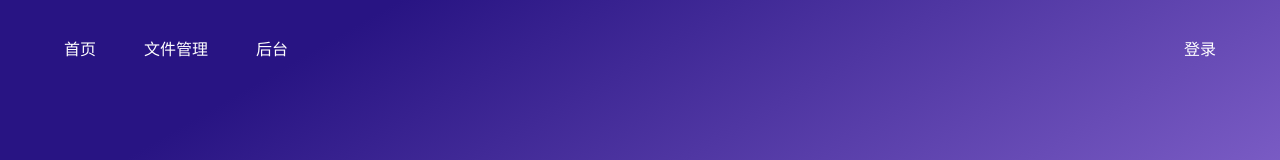
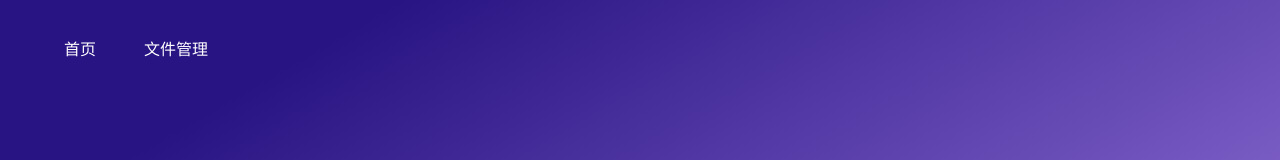
Before and after one commit to iMisty/Kagura-Image, a Vue app in the folder front/: page / in a window 1280 px wide. Shown: the top 160 px of the page. Built offline with nearby package versions, Linux system fonts and the light colour scheme.

Commit message:
Update App.tsx

```diff
--- a/front/src/App.tsx
+++ b/front/src/App.tsx
@@ -1,10 +1,10 @@
 /*
  * @Author: Miya
  * @Date: 2021-03-15 14:57:29
- * @LastEditTime: 2021-03-18 16:26:06
+ * @LastEditTime: 2021-06-06 04:21:18
  * @LastEditors: Miya
  * @Description: APP page
- * @FilePath: \maid-chanc:\Users\Platinum Prism\Documents\GitHub\Kagura-Image\front\src\App.tsx
+ * @FilePath: \front\src\App.tsx
  * @Version: 1.0
  */
 import { defineComponent } from 'vue';
@@ -31,15 +31,15 @@ const APP = defineComponent({
               <router-link class="navbar--item" tag="article" to="/manager">
                 文件管理
               </router-link>
-              <router-link class="navbar--item" tag="article" to="/admin">
+              {/* <router-link class="navbar--item" tag="article" to="/admin">
                 后台
-              </router-link>
+              </router-link> */}
             </section>
-            <section class="navbar--info">
+            {/* <section class="navbar--info">
               <router-link class="navbar--item" tag="article" to="/login">
                 登录
               </router-link>
-            </section>
+            </section> */}
           </nav>
           <router-view></router-view>
         </section>
```
